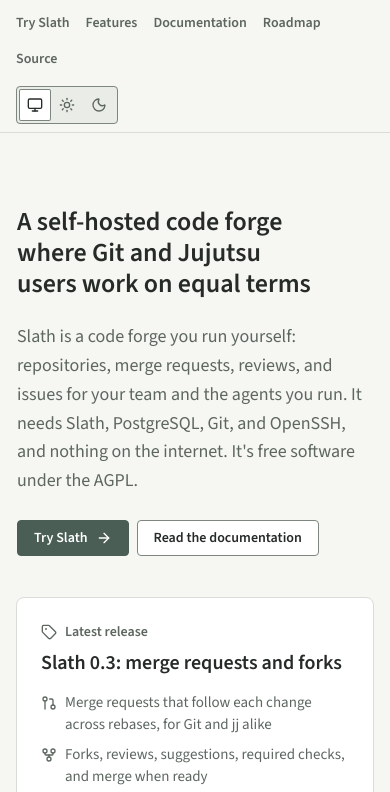
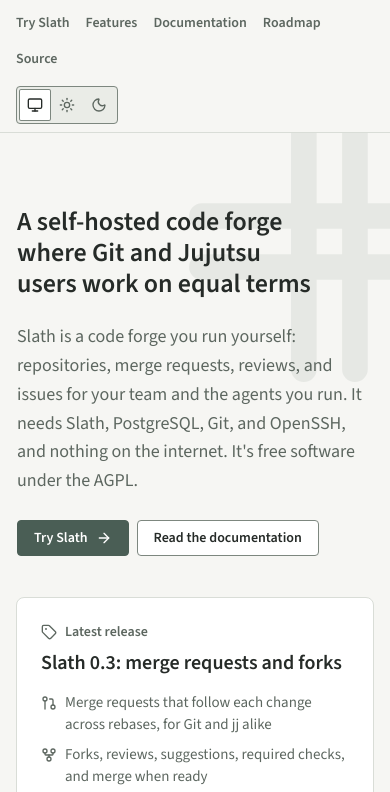
Before and after one commit to slath-org/slath.org, a plain HTML site: page index.html in a window 390 px wide. Shown: the part 37-829 px from the top of the page. Drawn offline with Linux system fonts and the light colour scheme.

Commit message:
Show the logo as a quiet mark behind the hero
The Slath logo appears once more, large and cropped at the hero's end,
as a CSS mask in a mix of the border and background colors, so it
follows the theme and stays decorative: it's a pseudo-element that
screen readers never meet, it sits behind the release tile, and it's
smaller on narrow screens so the text stays clear. It's left out when
the system asks for more contrast or forces colors.

Signed-off-by: Erich Seifert <dev@erichseifert.de>

```diff
--- a/assets/site.css
+++ b/assets/site.css
@@ -86,6 +86,7 @@
   --measure-text: 48rem;
   --icon-size: 1.125rem;
   --icon-size-sm: 1rem;
+  --hero-mark-size: 44rem;
 }
 
 @media (pointer: coarse) {
@@ -553,8 +554,45 @@ main > section + section { border-top: var(--border-width) solid var(--border);
 }
 .eyebrow .icon { width: var(--icon-size-sm); height: var(--icon-size-sm); }
 
-/* Hero */
-.hero { padding-block: var(--space-7); }
+/* Hero, with the logo once as a large, quiet mark behind it. It's drawn
+   as a mask in the border color, so it follows the theme and stays out of
+   the way of text; it's left out when the system asks for more contrast. */
+.hero {
+  position: relative;
+  isolation: isolate;
+  overflow: hidden;
+  padding-block: var(--space-7);
+}
+.hero::before {
+  content: "";
+  position: absolute;
+  z-index: -1;
+  top: -6rem;
+  inset-inline-end: -10rem;
+  width: var(--hero-mark-size);
+  aspect-ratio: 1;
+  background-color: color-mix(in srgb, var(--border) 55%, var(--bg));
+  -webkit-mask: url("logo-light.svg") center / contain no-repeat;
+  mask: url("logo-light.svg") center / contain no-repeat;
+  pointer-events: none;
+}
+@media (max-width: 64rem) {
+  .hero::before {
+    top: -4rem;
+    inset-inline-end: -8rem;
+    width: calc(var(--hero-mark-size) * 0.6);
+  }
+}
+@media (max-width: 40rem) {
+  .hero::before {
+    top: -2rem;
+    inset-inline-end: -5rem;
+    width: calc(var(--hero-mark-size) * 0.4);
+  }
+}
+@media (prefers-contrast: more), (forced-colors: active) {
+  .hero::before { display: none; }
+}
 .hero .tile-plain { justify-content: center; gap: var(--gap-groups); }
 .hero .lede {
   max-width: var(--measure-text);
```
